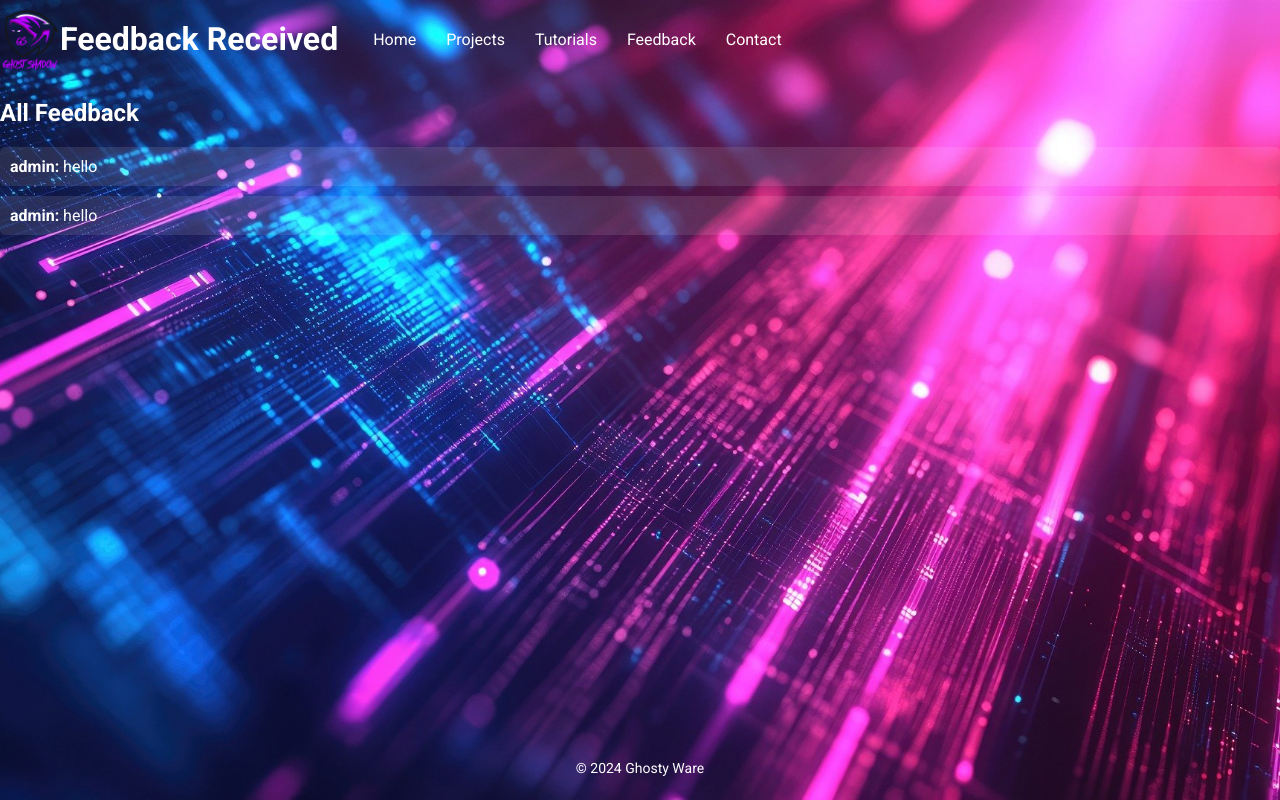
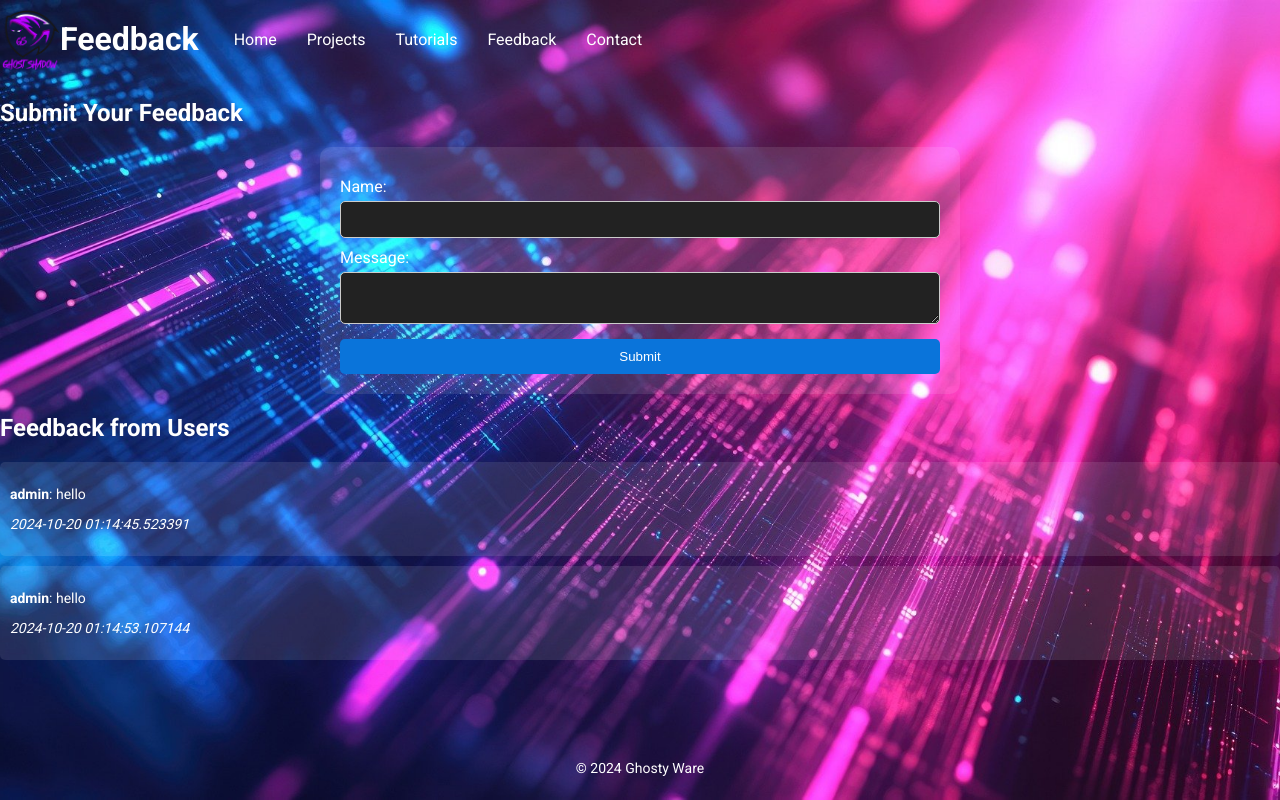
Before and after one commit to Ghostshadowplays/Ghosty-Ware-Site, a Flask app: page /feedback in a window 1280 px wide. Run offline with Flask 3, Linux system fonts and the light colour scheme; data comes from the database, SQL or seed files in the repository.

Commit message:
Update feedback.html

```diff
--- a/templates/feedback.html
+++ b/templates/feedback.html
@@ -3,31 +3,46 @@
 <head>
     <meta charset="UTF-8">
     <meta name="viewport" content="width=device-width, initial-scale=1.0">
-    <title>View Feedback - Ghosty Ware</title>
+    <title>Feedback - Ghosty Ware</title>
     <link rel="stylesheet" href="/static/styles.css">
     <link rel="stylesheet" href="https://fonts.googleapis.com/css2?family=Roboto:wght@400;700&display=swap">
 </head>
 <body>
     <header>
         <img src="/static/logo.png" alt="Ghosty Ware Logo" style="height: 60px;">
-        <h1>Feedback Received</h1>
+        <h1>Feedback</h1>
         <nav>
             <ul>
                 <li><a href="/">Home</a></li>
                 <li><a href="/projects">Projects</a></li>
                 <li><a href="/tutorials">Tutorials</a></li>
                 <li><a href="/feedback">Feedback</a></li>
-                <li><a href="/contact">Contact</a></li> <!-- Removed extra '>' -->
+                <li><a href="/contact">Contact</a></li>
             </ul>
         </nav>
     </header>
     <main>
-        <h2>All Feedback</h2>
+        <h2>Submit Your Feedback</h2>
+        <form action="/submit-feedback" method="post" class="feedback-form">
+            <label for="name">Name:</label>
+            <input type="text" id="name" name="name" required>
+
+            <label for="message">Message:</label>
+            <textarea id="message" name="message" required></textarea>
+
+            <button type="submit">Submit</button>
+        </form>
+
+        <h2>Feedback from Users</h2>
         <ul>
+            <!-- Loop through feedback entries passed from Flask -->
             {% for entry in feedback %}
-                <li><strong>{{ entry.name }}:</strong> {{ entry.message }}</li>
+            <li>
+                <p><strong>{{ entry.name }}</strong>: {{ entry.message }}</p>
+                <p><em>{{ entry.date_submitted }}</em></p>
+            </li>
             {% else %}
-                <li>No feedback received yet.</li>
+            <li>No feedback yet. Be the first to submit!</li>
             {% endfor %}
         </ul>
     </main>
```
